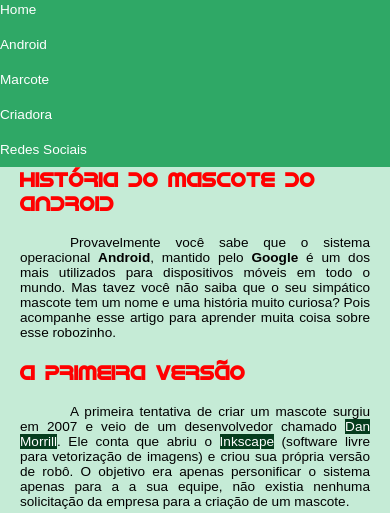
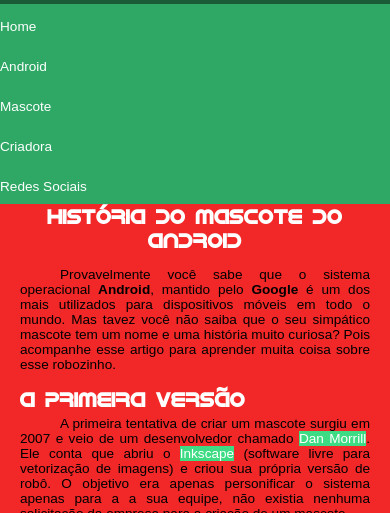
Before and after one commit to warlisonLima/FlexBox2, a plain HTML site: page index.html in a window 390 px wide. Shown: the part 122-635 px from the top of the page. Drawn offline with Linux system fonts and the light colour scheme.

Commit message:
Add files via upload

```diff
--- a/index.html
+++ b/index.html
@@ -20,8 +20,8 @@
 
     <nav id="navegacao-principal">
         <ul id="menu-principal">
-            <li><a href="#">Home</a></li>
-            <li><a href="#">Android</a>
+            <li><a href="index.html">Home</a></li>
+            <li><a href="https://www.android.com/intl/pt-BR_br/android-11/" target="_blank">Android</a>
                 <ul class="dropdown">
                     <li><a href="#">Historia</a></li>
                     <li><a href="#">Evolução</a></li>
@@ -29,21 +29,21 @@
 
                 </ul>
             </li>
-            <li><a href="#">Marcote</a>
+            <li><a href="https://professorguanabara.github.io/projeto-android/" target="_blank">Mascote</a>
                 <ul class="dropdown">
-                    <li><a href="#">Temporadas</a></li>
+                    <li><a href="">Temporadas</a></li>
                     <li><a href="#">Plataformas</a></li>
                     <li><a href="#">Canais</a></li>
                 </ul>
             </li>
-            <li><a href="#">Criadora</a>
+            <li><a href="https://www.oficinadanet.com.br/post/13939-a-historia-do-android" target="_blank">Criadora</a>
                 <ul class="dropdown">
                     <li><a href="#">Quando</a></li>
                     <li><a href="#">Ano</a></li>
                     <li><a href="#">Possiblidades</a></li>
                 </ul>
             </li>
-            <li><a href="#">Redes Sociais</a>
+            <li><a href="https://www.nextpit.com.br/melhores-redes-sociais-app-android" target="_blank">Redes Sociais</a>
                 <ul class="dropdown">
                     <li><a href="#">Instagram</a></li>
                     <li><a href="#">Facebook</a></li>
@@ -141,11 +141,6 @@
                         "
 
                         alt="Irina Blok, Criadora do Bugdroid">
-
-
-
-
-
             <p>
                 A ideia principal da Irina era representar tudo graficamente com poucos traços e de forma mais chapada.
                 O
@@ -279,22 +274,17 @@
                         Melhor gerenciamento de energia
                         Melhorias para os desenvolvedores de jogos
                         Suporte nativo para mais sensores, como giroscópio e barômetro
-
-
                     </p>
                 </article>
-
-
             </section>
 
-            <iframe width="90%" height="315" src="https://www.youtube.com/embed/l2UDgpLz20M"
+            <iframe width="100%" height="400" src="https://www.youtube.com/embed/l2UDgpLz20M"
                 title="YouTube video player" frameborder="0"
                 allow="accelerometer; autoplay; clipboard-write; encrypted-media; gyroscope; picture-in-picture"
                 allowfullscreen>
             </iframe>
 
             <aside>
-
                 <h3>Quer aprender mais?</h3>
                 <ul>
                     <section id="aprenderMais">
@@ -317,12 +307,10 @@
                         </article>
                     </section>
                 </ul>
-
                 <p>
                     Infelizmente, o<strong> Android Q</strong> não existiu, pois o Google resolveu pôr fim a essa
                     divertida prática e começou a usar numerações, o que deu origem ao Android 10.
                 </p>
-
                 <p>
                     Acesse aqui o site <a class="linkgeral" href="https://www.android.com/intl/pt-BR_br/"
                         target="_blank">Android
@@ -332,16 +320,11 @@
                 <p>Então é isso! Espero que você tenha gostado do nosso artigo com essa curiosidade sobre o sistema Android
                     e seu simpático mascote.
                 </p>
-
             </aside>
-
-
         </article>
     </main>
     <footer>
         <p>Site criado por Warlison Ancelmo lima</p>
     </footer>
-
 </body>
-
 </html>
--- a/style2.css
+++ b/style2.css
@@ -8,26 +8,11 @@
     font-weight: normal;
 }
 
-
-
-
-
-
-
 * {
     margin: 0;
     padding: 0;
 }
 
-/*
-#c5ebd6
-#83e1ad
-#3ddc84
-#2fa866
-#1a5c37
-#063d1e
-
-*/
 :root {
     --cor0: #c5ebd6;
     --cor1: #83e1ad;
@@ -36,14 +21,15 @@
     --cor4: #1a5c37;
     --cor5: #063d1e;
     --cor6: #ffffff;
-    --cor7: #ff0000;
+    --cor7: #F22727;
     --cor8: black;
-
+    --cor9: #F2E205;
+    --cor11: #05F240;
+    --cor12: #2E83F2;
+    --cor13: #1D64F2;
     --fonte-padrao: Arial, Verdana, Helvetica, sans-serif;
     --fonte-destaque: 'Titillium', 'cursive';
     --fonte-android: 'Android', 'cursive';
-
-
 }
 
 body {
@@ -53,21 +39,38 @@ body {
 }
 
 body p {
-    text-indent: 50px;
+    text-indent: 40px;
     font-family: var(--fonte-padrao);
     text-align: justify;
-    padding: 10px 0px 10px 0px;
+    padding: 5px 0px 5px 0px;
 }
 
+/*______________________INICIO______________________*/
+/*               [CONFIGURANDO O MENU]              */
 header {
     background-color: var(--cor4);
 }
 
-/* menu */
+header>h1 {
+    text-align: center;
+    color: white;
+    font-family: var(--fonte-destaque);
+    padding: 15px 0px 5px 0px;
+}
+
+header>p {
+    text-align: center;
+    font-family: var(--fonte-destaque);
+    padding: 7px 0px 5px 0px;
+    color: var(--cor6);
+}
+
+nav {
+    background-color: var(--cor5);
+}
+
 #navegacao-principal ul li ul li {
-    display: block;
     width: 100%;
-
 }
 
 #menu-principal li {
@@ -75,13 +78,11 @@ header {
     background-color: var(--cor3);
     display: block;
     float: left;
-    padding-top: 10px;
-    padding-bottom: 10px;
+    padding: 15px 0px 10px 0px;
     position: relative;
     text-decoration: none;
     transition-duration: 0.5s;
     text-align: center;
-
 }
 
 #menu-principal li a {
@@ -96,20 +97,19 @@ header {
     transition: all 0.5 ease;
     margin-top: 10px;
     display: none;
-
 }
 
 #menu-principal li:hover,
-#menu-principal li:focus-within #menu-principal li a:hover {
+#menu-principal li:focus-within,
+#menu-principal li a:hover {
     background-color: var(--cor1);
     cursor: pointer;
     font-weight: bold;
     transition: 0.1s;
 }
 
+#menu-principal li:hover>ul,
 
-#menu-principal li:hover>ul,
-#menu-principal li:focus-within,
 .dropdown ul:hover,
 .dropdown ul:focus {
     visibility: visible;
@@ -118,59 +118,37 @@ header {
     background-color: var(--cor5);
 }
 
+/*----------------------FIM----------------------*/
 
-/*____________________________________ fim do menu*/
 
-header>h1 {
-    text-align: center;
-    color: white;
-    font-family: var(--fonte-destaque);
 
-}
 
-header>p {
-    text-align: center;
-    color: white;
-    font-family: var(--fonte-destaque);
-}
-
-header>p {
-    color: var(--cor6);
-    padding: 10px 0px 10px 0px;
-}
-
-nav {
-    background-color: var(--cor5);
-}
-
+/*______________________INICIO______________________*/
+/*        [CONFIGURANDO CORPO PRINCIPAL]            */
 main {
     background-color: var(--cor6);
     padding: 20px;
     margin: auto;
     min-width: 280px;
     max-width: 800px;
-
 }
 
 img {
-    /* apagar depois */
-    /*width: 100%;*/
     display: flex;
     margin: auto;
-
 }
-
-
 
 main>article>h1 {
     color: var(--cor5);
     font-family: var(--fonte-android);
     padding: 10px 0px 10px 0px;
+    margin-top: 35px;
+    text-align: center;
 }
 
 main>article>h2 {
     color: var(--cor5);
-    padding: 10px 0px 10px 0px;
+    padding: 10px 0px 0px 0px;
     font-family: var(--fonte-android);
 }
 
@@ -183,7 +161,6 @@ main>article>h2 {
 .linkgeral:hover {
     background-color: red;
     cursor: pointer;
-
 }
 
 /* flexBox INICIO*/
@@ -192,7 +169,6 @@ main>article>h2 {
     display: flex;
     flex-flow: row wrap;
     font-size: 1em;
-
 }
 
 #evolucao h3 {
@@ -213,15 +189,11 @@ main>article>h2 {
     flex: 250px;
 }
 
-/*---------fim---------*/
-
-
-
+/*----------------------FIM----------------------*/
 
 
 /*______________________INICIO______________________*/
-/* flexBox INICIO*/
-/*[Quer Aprender Mais]*/
+/*               [Quer Aprender Mais]               */
 aside {
     padding-top: 15px;
     padding-bottom: 15px;
@@ -245,7 +217,6 @@ aside h3 {
 #aprenderMais li {
     list-style: none;
     text-decoration: none;
-
 }
 
 /* flexBox itens */
@@ -255,11 +226,8 @@ aside h3 {
     margin: 10px;
     border: 3px solid black;
     flex: 250px;
-
 }
 
-/*---------fim---------*/
-/* colocando a img verficar no aprender mais */
 .verificar {
     display: inline;
 }
@@ -296,7 +264,7 @@ footer>p {
     body {
         max-width: 480px;
         font-size: 0.85em;
-
+        background-color: var(--cor6);
     }
 
     /*configurar o menu principal */
@@ -304,7 +272,7 @@ footer>p {
     #navegacao-principal {
         width: auto;
         height: auto;
-        background-color: red;
+
     }
 
     nav#navegacao-principal li {
@@ -336,24 +304,9 @@ footer>p {
         left: 0px;
         list-style: none;
     }
-
-    /* fim menu*/
-
-
-    /* configurando flex box */
-    /*[ EVOLUÇÃO]*/
-
-    .evl {
-        background-color: var(--cor6);
-
-    }
-
-    /*---------fim---------*/
-
 }
 
 @media screen and (max-width:800px) {
-
     main>article>h1 {
         color: var(--cor7);
     }
@@ -368,7 +321,7 @@ footer>p {
 
     .linkgeral {
         color: var(--cor6);
-        background-color: #063d1e;
+        background-color: var(--cor2);
     }
 
     main {
@@ -381,19 +334,101 @@ footer>p {
         padding: 5px;
 
     }
+}
 
-    /* configurando flex box */
-    /*[ EVOLUÇÃO]*/
-
-    .evl {
-        background-color: var(--cor6);
+@media screen and (max-width:725px) {
+    main > article > h1 {
+        color: var(--cor12);
+    }
+    main > article > h2 {
+        color: var(--cor12);
+    }
+    main > aside > h3 {
+        color: var(--cor12);
 
     }
+    p {
+        color: var(--cor8);
+    }
+    .linkgeral {
+        color: var(--cor6);
+        background-color: var(--cor2);
+    }
+    main {
+        background-color: var(--cor9);
 
-    /*---------fim---------*/
+    }
+    aside > ul > li {
+        color: var(--cor12);
+        padding: 5px;
+    }
+    .evl {
+        background-color: var(--cor1);
+
+    }
+}
 
 
+@media screen and (max-width:625px) {
+    main > article > h1 {
+        color: var(--cor12);
+    }
+    main > article > h2 {
+        color: var(--cor12);
+    }
+    main > aside > h3 {
+        color: var(--cor12);
 
+    }
+    p {
+        color: var(--cor8);
+    }
+    .linkgeral {
+        color: var(--cor6);
+        background-color: var(--cor2);
+    }
+    main {
+        background-color: var(--cor10);
 
+    }
+    aside > ul > li {
+        color: var(--cor12);
+        padding: 5px;
+    }
+    .evl {
+        background-color: var(--cor12);
 
+    }
 }
+
+@media screen and (max-width:540px) {
+    main > article > h1 {
+        color: var(--cor6);
+    }
+    main > article > h2 {
+        color: var(--cor6);
+    }
+    main > aside > h3 {
+        color: var(--cor12);
+
+    }
+    p {
+        color: var(--cor8);
+    }
+    .linkgeral {
+        color: var(--cor6);
+        background-color: var(--cor2);
+    }
+    main {
+        background-color: var(--cor7);
+
+    }
+    aside > ul > li {
+        color: var(--cor12);
+        padding: 5px;
+    }
+    .evl {
+        background-color: var(--cor7);
+
+    }
+}
```
